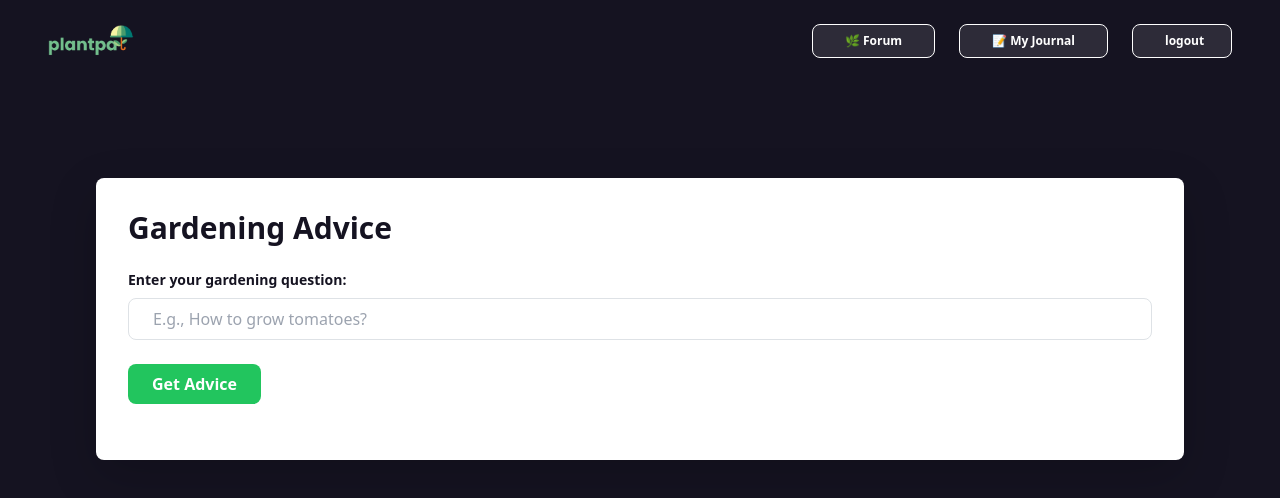
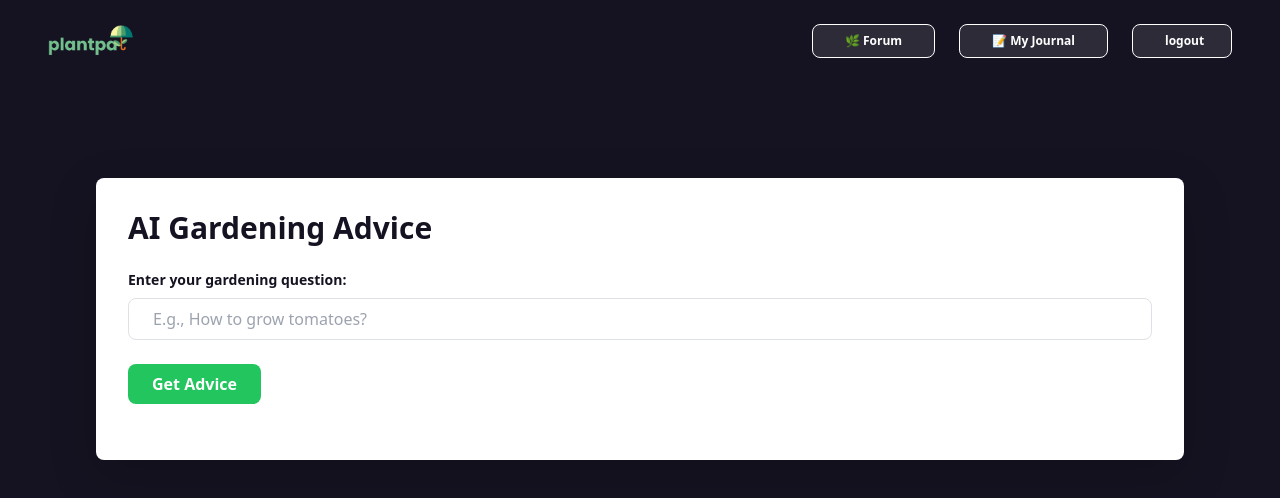
Before and after one commit to aarthi000/plantpal-v2.0, a React (Create React App) app: page /advice in a window 1280 px wide. Shown: the top 498 px of the page. Built offline with nearby package versions, Linux system fonts and the light colour scheme; no server answers.

Commit message:
minor changes

```diff
--- a/src/pages/Advice.js
+++ b/src/pages/Advice.js
@@ -24,7 +24,7 @@ const Advice = () => {
 
         Go to this site and click on generate API Key with Google Studios. Sign into your Google account.
       */
-      const api = 'XXXX'; // Enter your API KEY
+      const api = process.env.REACT_APP_ADVICE_API_KEY; // Enter your API KEY
 
       const { GoogleGenerativeAI } = require("@google/generative-ai");
 
@@ -74,7 +74,7 @@ const Advice = () => {
 
       <div className="flex flex-col items-center justify-center pt-24 px-24">
         <div className="w-full bg-white p-8 rounded-lg shadow-lg">
-          <h1 className="text-3xl font-bold text-[#151321] mb-6">Gardening Advice</h1>
+          <h1 className="text-3xl font-bold text-[#151321] mb-6">AI Gardening Advice</h1>
           <form onSubmit={handleSubmit} className="mb-6">
             <label htmlFor="promptInput" className="block text-[#151321] text-sm font-semibold mb-2">Enter your gardening question:</label>
             <input
--- a/src/pages/Forum_page.js
+++ b/src/pages/Forum_page.js
@@ -16,7 +16,7 @@ function Forum_page() {
         // Adjust the height of the forum container
         if (forumRef.current) {
             const forumHeight = forumRef.current.scrollHeight;
-            forumRef.current.style.height = `${forumHeight}px`;
+            forumRef.current.style.height = `${forumHeight}px` + 15;
         }
     }, [messages]);
 
@@ -75,7 +75,7 @@ function Forum_page() {
 
             <div className='bg-gradient-to-r from-teal-200 to-lime-200 shadow-sm p-2 m-8 rounded-lg'>
                 <div className='text-[#151321] font-bold text-xl pt-2 pl-2'>
-                    💬🌿 join the Green Chat...
+                    💬🌿 join the Community Forum...
                 </div>
                 <div className="bg-white center-content border-1 gap-48 rounded-lg p-12 " ref={forumRef}>
                     <MessageForm onAddMessage={handleAddMessage} />
```
